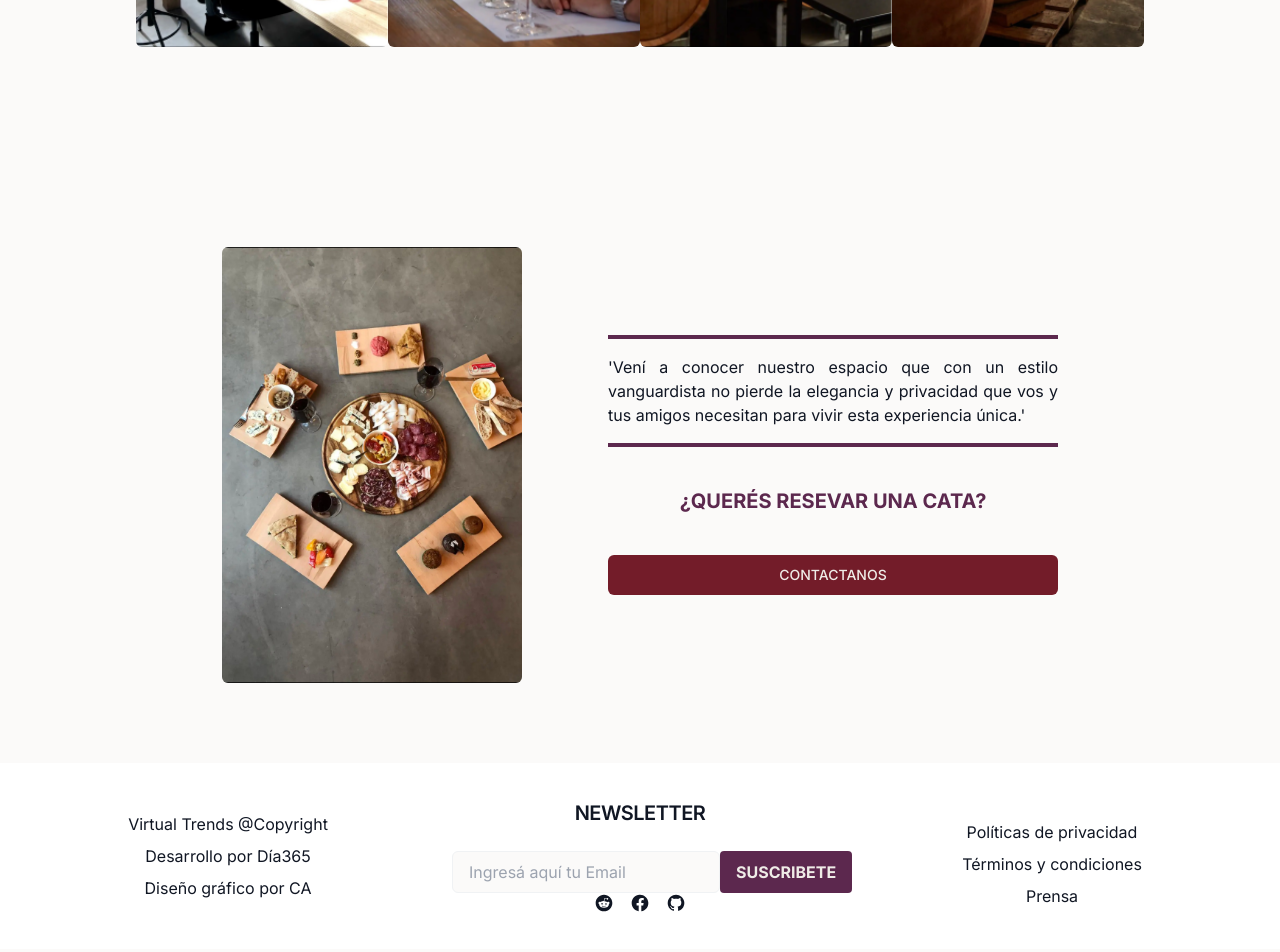
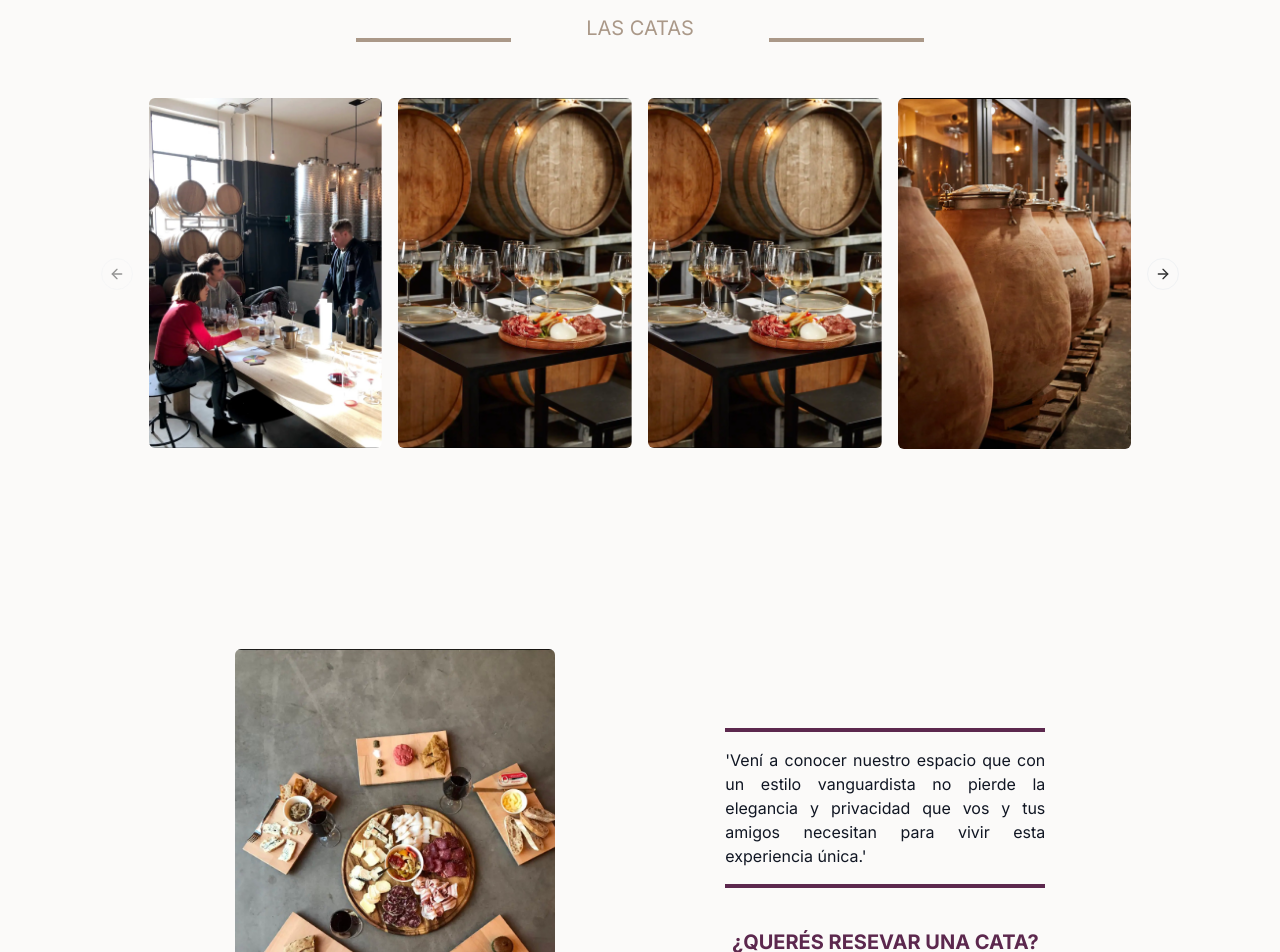
Before and after one commit to VinoVivo/VinoVivo-Frontend, a Next.js app in the folder vino-vivo/: page /concept in a window 1280 px wide. Shown: the part 1180-2132 px from the top of the page. Built offline with nearby package versions, Linux system fonts and the light colour scheme.

Commit message:
responsive en concept

```diff
--- a/vino-vivo/package.json
+++ b/vino-vivo/package.json
@@ -12,10 +12,12 @@
     "@radix-ui/react-accordion": "^1.1.2",
     "@radix-ui/react-dialog": "^1.0.5",
     "@radix-ui/react-navigation-menu": "^1.1.4",
+    "@radix-ui/react-slider": "^1.1.2",
     "@radix-ui/react-slot": "^1.0.2",
     "axios": "^1.6.8",
     "class-variance-authority": "^0.7.0",
     "clsx": "^2.1.1",
+    "embla-carousel-react": "^8.0.4",
     "lucide-react": "^0.378.0",
     "next": "14.2.3",
     "react": "^18",
--- a/vino-vivo/src/components/Title/Title.module.css
+++ b/vino-vivo/src/components/Title/Title.module.css
@@ -6,7 +6,7 @@
     text-align: center;
     width: 100%;
     margin: 0;
-    color: rgba(92, 40, 78, 1);
+    color: "hsl(var(--violeta))"
 }
 
 .typography_title::before {
@@ -27,5 +27,5 @@
     position: relative;
     vertical-align: middle;
     width: 20%;
-    background-color: rgba(92, 40, 78, 1);
+    background-color: "hsl(var(--violeta))"
 }
--- a/vino-vivo/src/components/concept/Concept.tsx
+++ b/vino-vivo/src/components/concept/Concept.tsx
@@ -2,59 +2,87 @@ import React from 'react'
 import { Card, CardDescription, CardHeader, CardTitle } from '../ui/card'
 import Image from 'next/image'
 import { Button } from '../ui/button'
+import { Carousel, CarouselContent, CarouselItem, CarouselNext, CarouselPrevious } from '../ui/carousel'
+
+
 
 const Concept = () => {
   return (
-    <div className='flex-col space-between  w-full px-10'>
-      <section className=' px-24  w-full mt-60 '>
-        <div className='flex w-2/4 mx-auto p-4'>
-            <div className="border-b-4 border-b-beige w-[341px]" />
-            <h1 className=' text-beige w-full text-center'>NUESTRA HISTORIA</h1>
-            <div className="border-b-4 border-b-beige w-[341px]" />
+    <div className='flex-col space-between  w-full px-10 sm:px-2'>
+      <section className=' md:px-16  w-11/12 mt-60 sm:px-1 mx-auto '>
+        <div className='flex w-[300px] mx-auto p-4 sm:w-[600px] sm:p-none'>
+            <div className="border-b-4 border-b-beige w-[341px] m-0 sm:hidden md:flex" />
+            <h1 className='text-xl text-beige w-full text-center m-0'>NUESTRA HISTORIA</h1>
+            <div className="border-b-4 border-b-beige w-[341px] sm:hidden md:flex" />
         </div>
-        <div className='flex justify-between mt-10'>
-        <Image src='/image 37.png' alt='imagen de cata' width={230} height={400} className='object-cover rounded-md'/>
+        <div className='flex flex-col flex-wrap justify-between gap-4 items-center mt-10  lg:flex-row  '>
+        <Image src='/image 37.png' alt='imagen de cata' width={230} height={400} className=' w-[280px] h-[350px] rounded-md '/>
 
-        <div className='w-[350px] text-justify flex items-center '>
-        <p className='text-secondary '>Renato Pagliano, creador de VinoVivo, tiene 38 años.  Casado y con un hijo, vivió en Almagro toda su vida, dedicándose al rubro desde pequeño por por herencia familiar.
+        <div className='min-w-60 max-w-[350px] text-justify flex flex-wrap items-center '>
+        <p className='text-secondary sm:py-10'>Renato Pagliano, creador de VinoVivo, tiene 38 años.  Casado y con un hijo, vivió en Almagro toda su vida, dedicándose al rubro desde pequeño por por herencia familiar.
         Pasó casi toda su vida entre cocina y barra, interactuando con las personas y sus distintos paladares. Hace 5 años decidió estudiar enología para ampliar sus conocimientos vitivinícolas, y descubrió que ésta era su pasión.
         Hoy tiene su propio emprendimiento gastronómico Vino Vivo donde comercializa los mejores vinos y
         donde realiza catas y maridajes personalizados.
         </p>
         </div>
-        <Image src='/image 54.png' alt='imagen de cata' width={230} height={260} className='object-cover rounded-md'/>
-        <Image src='/image 68.png' alt='imagen de cata' width={260} height={260} className='object-cover rounded-md'/>
+        <Image src='/image 54.png' alt='imagen de cata' width={230} height={260} className='object-cover w-[280px] h-[350px] rounded-md sm:hidden lg:flex'/>
+        <Image src='/image 68.png' alt='imagen de cata' width={260} height={260} className='object-cover w-[280px] h-[350px] rounded-md sm:w-[250px]'/>
         </div>
 
       </section>
-      <section className=' px-24 py-20 w-full '>
-        <div className='flex w-2/4 mx-auto p-4'>
-            <div className="border-b-4 border-b-beige w-[341px]" />
-            <h1 className=' text-beige w-full text-center'>LAS CATAS</h1>
-            <div className="border-b-4 border-b-beige w-[341px]" />
+      <section className=' flex flex-col flex-wrap md:px-24 py-20 w-full sm:px-1 md:flex-row '>
+      <div className='flex w-[300px] mx-auto p-4 sm:w-[600px] sm:p-none'>
+            <div className="border-b-4 border-b-beige w-[341px] m-0 sm:hidden md:flex" />
+            <h1 className='text-xl text-beige w-full text-center m-0'>LAS CATAS</h1>
+            <div className="border-b-4 border-b-beige w-[341px] sm:hidden md:flex" />
         </div>
-        <div className='flex justify-between mt-10 '>
-        <Image src='/cata-explicacion 1.png' alt='imagen de cata' width={260} height={260} className='object-cover rounded-md'/>
-        <Image src='/cata-experiencia 1.png' alt='imagen de cata' width={260} height={260} className='object-cover rounded-md'/>
-        <Image src='/serviciodecata-y-bodega 1.png' alt='imagen de cata' width={260} height={260} className='object-cover rounded-md'/>
-        <Image src='/bodega 2.png' alt='imagen de cata' width={260} height={260} className='object-cover rounded-md'/>
+          <Carousel className='flex w-11/12 my-10 m-auto gap-4 py-10'>
+            <CarouselContent>
+              <CarouselItem className="basis-1/1 md:basis-1/4 sm:basis-1/2">
+            <Image src='/cata-explicacion 1.png' alt='imagen de cata' width={260} height={260} className='object-cover  rounded-md'/></CarouselItem>
+              <CarouselItem className="basis-1/1 md:basis-1/4 sm:basis-1/2">
+              <Image src='/serviciodecata-y-bodega 1.png' alt='imagen de cata' width={260} height={260} className='object-cover  rounded-md'/></CarouselItem>
+              <CarouselItem className="basis-1/1 md:basis-1/4 sm:basis-1/2">
+                <Image src='/serviciodecata-y-bodega 1.png' alt='imagen de cata' width={260} height={260} className='object-cover  rounded-md'/></CarouselItem>
+              <CarouselItem className="basis-1/1 md:basis-1/4 sm:basis-1/2">
+              <Image src='/bodega 2.png' alt='imagen de cata' width={260} height={260} className='object-cover  rounded-md'/></CarouselItem>
+              <CarouselItem className="basis-1/1 md:basis-1/4 sm:basis-1/2">
+            <Image src='/cata-explicacion 1.png' alt='imagen de cata' width={260} height={260} className='object-cover  rounded-md'/></CarouselItem>
+            <CarouselItem className="basis-1/1 md:basis-1/4 sm:basis-1/2">
+              <Image src='/bodega 2.png' alt='imagen de cata' width={260} height={260} className='object-cover  rounded-md'/></CarouselItem>
+              <CarouselItem className="basis-1/1 md:basis-1/4 sm:basis-1/2">
+              <Image src='/bodega 2.png' alt='imagen de cata' width={260} height={260} className='object-cover  rounded-md'/></CarouselItem>
+            </CarouselContent>
+
+               <CarouselPrevious />
+                <CarouselNext />
+          </Carousel>
+
+
+
+
+
+        <div className='flex justify-between'>
+
+
+
         </div>
       </section>
 
-      <section className=' px-24 py-20 w-full '>
+      <section className=' px-0 md:px-24 py-10 w-full '>
 
-        <div className='flex items-center justify-evenly mt-10 '>
+        <div className='flex flex-col-reverse items-center justify-evenly mt-10 m-auto  gap-10 md:flex-row'>
 
-        <Image src='/cata-amigos 1.png' alt='imagen de cata' width={300} height={260} className='object-fill rounded-md '/>
+        <Image src='/cata-amigos 1.png' alt='imagen de cata' width={300} height={260} className='object-cover min-w-80 max-w-[350px] rounded-md '/>
 
-        <div className='w-[450px] flex-col  '>
+        <div className='w-[320px] flex-col  '>
             <div className="border-b-4 border-b-violeta w-full " />
-            <p className='text-secondary my-4 text-justify '>'Vení a conocer nuestro espacio que con un estilo vanguardista no pierde la elegancia y
+            <p className='text-secondary my-4 text-justify w-full'>'Vení a conocer nuestro espacio que con un estilo vanguardista no pierde la elegancia y
             privacidad que vos y tus amigos necesitan para vivir esta experiencia única.'
             </p>
             <div className="border-b-4 border-b-violeta w-full" />
             <p className='text-violeta text-xl font-bold my-10 text-center'>¿QUERÉS RESEVAR UNA CATA?</p>
-            <Button className='self-center hover:bg-violeta w-full '>CONTACTANOS</Button>
+            <Button className='bg-violeta hover:bg-primary w-full '>CONTACTANOS</Button>
         </div>
         </div>
       </section>
--- a/vino-vivo/src/components/layouts/footer/Footer.tsx
+++ b/vino-vivo/src/components/layouts/footer/Footer.tsx
@@ -8,19 +8,19 @@ function Footer() {
                 <div className="grid grid-cols-1 gap-5 sm:grid-cols-2 lg:grid-cols-6 py-7">
 
                     <div className="m-2 space-y-2 flex flex-col justify-center items-center sm:col-start-1 sm:col-span-2">
-                        <p className="text-secondary">Virtual Trends @Copyright</p>
-                        <p className=" text-secondary">Desarrollo por Día365</p>
-                        <p className="text-secondary">Diseño gráfico por CA</p>
+                        <p className="text-foreground">Virtual Trends @Copyright</p>
+                        <p className=" text-foreground">Desarrollo por Día365</p>
+                        <p className="text-foreground">Diseño gráfico por CA</p>
                     </div>
 
                     <div className="m-2 sm:col-span-2  items-center flex flex-col justify-center">
-                        <h1 className="max-w-lg text-xl font-semibold tracking-tight text-secondary xl:text-2x1">
+                        <h1 className="max-w-lg text-xl font-semibold tracking-tight text-foreground xl:text-2x1">
                             NEWSLETTER
                         </h1>
-                        <div className="flex flex-col mx-auto mt-6 space-y-3 md:space-y-0 md:flex-row">
+                        <div className="flex flex-col mx-auto mt-6 space-y-3 md:space-y-0 md:flex-row ">
                             <input id="email"
                                 type="text"
-                                className="px-4 py-2 bg-background border rounded-md text-secondary  focus:border-blue-400 dark:focus:border-blue-300 focus:outline-none focus:ring focus:ring-opacity-40 focus:ring-blue-300"
+                                className="px-4 py-2 bg-background border rounded-md text-foreground  focus:border-blue-400 dark:focus:border-blue-300 focus:outline-none focus:ring focus:ring-opacity-40 focus:ring-blue-300"
                                 placeholder="Ingresá aquí tu Email"
                             />
 
@@ -30,7 +30,7 @@ function Footer() {
                         </div>
                         <div className="flex items-center justify-between">
                             <div className="flex -mx-2">
-                                <a href="#" className="mx-2 text-secondary transition-colors duration-300 dark:text-gray-300 hover:text-blue-500 dark:hover:text-blue-400" aria-label="Reddit">
+                                <a href="#" className="mx-2 text-foreground transition-colors duration-300 dark:text-gray-300 hover:text-blue-500 dark:hover:text-blue-400" aria-label="Reddit">
                                     <svg className="w-5 h-5 fill-current" viewBox="0 0 24 24" fill="none"
                                         xmlns="http://www.w3.org/2000/svg">
                                         <path
@@ -39,7 +39,7 @@ function Footer() {
                                     </svg>
                                 </a>
 
-                                <a href="#" className="mx-2 text-secondary transition-colors duration-300 dark:text-gray-300 hover:text-blue-500 dark:hover:text-blue-400" aria-label="Facebook">
+                                <a href="#" className="mx-2 text-foreground transition-colors duration-300 dark:text-gray-300 hover:text-blue-500 dark:hover:text-blue-400" aria-label="Facebook">
                                     <svg className="w-5 h-5 fill-current" viewBox="0 0 24 24" fill="none"
                                         xmlns="http://www.w3.org/2000/svg">
                                         <path
@@ -48,7 +48,7 @@ function Footer() {
                                     </svg>
                                 </a>
 
-                                <a href="#" className="mx-2 text-secondary transition-colors duration-300 dark:text-gray-300 hover:text-blue-500 dark:hover:text-blue-400" aria-label="Github">
+                                <a href="#" className="mx-2 text-foreground transition-colors duration-300 dark:text-gray-300 hover:text-blue-500 dark:hover:text-blue-400" aria-label="Github">
                                     <svg className="w-5 h-5 fill-current" viewBox="0 0 24 24" fill="none"
                                         xmlns="http://www.w3.org/2000/svg">
                                         <path
@@ -61,9 +61,9 @@ function Footer() {
                     </div>
 
                     <div className="m-2 flex flex-col justify-center items-center space-y-2 h-full sm:col-start-5 sm:col-span-2">
-                        <a href="#" className="text-secondary transition-colors duration-300 dark:text-gray-300 dark:hover:text-blue-400 hover:underline hover:text-blue-500">Políticas de privacidad</a>
-                        <a href="#" className="text-secondary transition-colors duration-300 dark:text-gray-300 dark:hover:text-blue-400 hover:underline hover:text-blue-500">Términos y condiciones</a>
-                        <a href="#" className="text-secondary transition-colors duration-300 dark:text-gray-300 dark:hover:text-blue-400 hover:underline hover:text-blue-500">Prensa</a>
+                        <a href="#" className="text-foreground transition-colors duration-300 dark:text-gray-300 dark:hover:text-blue-400 hover:underline hover:text-blue-500">Políticas de privacidad</a>
+                        <a href="#" className="text-foreground transition-colors duration-300 dark:text-gray-300 dark:hover:text-blue-400 hover:underline hover:text-blue-500">Términos y condiciones</a>
+                        <a href="#" className="text-foreground transition-colors duration-300 dark:text-gray-300 dark:hover:text-blue-400 hover:underline hover:text-blue-500">Prensa</a>
                     </div>
 
                 </div>
--- /dev/null
+++ b/vino-vivo/src/components/ui/carousel.tsx
@@ -0,0 +1,262 @@
+"use client"
+
+import * as React from "react"
+import useEmblaCarousel, {
+  type UseEmblaCarouselType,
+} from "embla-carousel-react"
+import { ArrowLeft, ArrowRight } from "lucide-react"
+
+import { cn } from "@/lib/utils"
+import { Button } from "@/components/ui/button"
+
+type CarouselApi = UseEmblaCarouselType[1]
+type UseCarouselParameters = Parameters<typeof useEmblaCarousel>
+type CarouselOptions = UseCarouselParameters[0]
+type CarouselPlugin = UseCarouselParameters[1]
+
+type CarouselProps = {
+  opts?: CarouselOptions
+  plugins?: CarouselPlugin
+  orientation?: "horizontal" | "vertical"
+  setApi?: (api: CarouselApi) => void
+}
+
+type CarouselContextProps = {
+  carouselRef: ReturnType<typeof useEmblaCarousel>[0]
+  api: ReturnType<typeof useEmblaCarousel>[1]
+  scrollPrev: () => void
+  scrollNext: () => void
+  canScrollPrev: boolean
+  canScrollNext: boolean
+} & CarouselProps
+
+const CarouselContext = React.createContext<CarouselContextProps | null>(null)
+
+function useCarousel() {
+  const context = React.useContext(CarouselContext)
+
+  if (!context) {
+    throw new Error("useCarousel must be used within a <Carousel />")
+  }
+
+  return context
+}
+
+const Carousel = React.forwardRef<
+  HTMLDivElement,
+  React.HTMLAttributes<HTMLDivElement> & CarouselProps
+>(
+  (
+    {
+      orientation = "horizontal",
+      opts,
+      setApi,
+      plugins,
+      className,
+      children,
+      ...props
+    },
+    ref
+  ) => {
+    const [carouselRef, api] = useEmblaCarousel(
+      {
+        ...opts,
+        axis: orientation === "horizontal" ? "x" : "y",
+      },
+      plugins
+    )
+    const [canScrollPrev, setCanScrollPrev] = React.useState(false)
+    const [canScrollNext, setCanScrollNext] = React.useState(false)
+
+    const onSelect = React.useCallback((api: CarouselApi) => {
+      if (!api) {
+        return
+      }
+
+      setCanScrollPrev(api.canScrollPrev())
+      setCanScrollNext(api.canScrollNext())
+    }, [])
+
+    const scrollPrev = React.useCallback(() => {
+      api?.scrollPrev()
+    }, [api])
+
+    const scrollNext = React.useCallback(() => {
+      api?.scrollNext()
+    }, [api])
+
+    const handleKeyDown = React.useCallback(
+      (event: React.KeyboardEvent<HTMLDivElement>) => {
+        if (event.key === "ArrowLeft") {
+          event.preventDefault()
+          scrollPrev()
+        } else if (event.key === "ArrowRight") {
+          event.preventDefault()
+          scrollNext()
+        }
+      },
+      [scrollPrev, scrollNext]
+    )
+
+    React.useEffect(() => {
+      if (!api || !setApi) {
+        return
+      }
+
+      setApi(api)
+    }, [api, setApi])
+
+    React.useEffect(() => {
+      if (!api) {
+        return
+      }
+
+      onSelect(api)
+      api.on("reInit", onSelect)
+      api.on("select", onSelect)
+
+      return () => {
+        api?.off("select", onSelect)
+      }
+    }, [api, onSelect])
+
+    return (
+      <CarouselContext.Provider
+        value={{
+          carouselRef,
+          api: api,
+          opts,
+          orientation:
+            orientation || (opts?.axis === "y" ? "vertical" : "horizontal"),
+          scrollPrev,
+          scrollNext,
+          canScrollPrev,
+          canScrollNext,
+        }}
+      >
+        <div
+          ref={ref}
+          onKeyDownCapture={handleKeyDown}
+          className={cn("relative", className)}
+          role="region"
+          aria-roledescription="carousel"
+          {...props}
+        >
+          {children}
+        </div>
+      </CarouselContext.Provider>
+    )
+  }
+)
+Carousel.displayName = "Carousel"
+
+const CarouselContent = React.forwardRef<
+  HTMLDivElement,
+  React.HTMLAttributes<HTMLDivElement>
+>(({ className, ...props }, ref) => {
+  const { carouselRef, orientation } = useCarousel()
+
+  return (
+    <div ref={carouselRef} className="overflow-hidden">
+      <div
+        ref={ref}
+        className={cn(
+          "flex",
+          orientation === "horizontal" ? "-ml-4" : "-mt-4 flex-col",
+          className
+        )}
+        {...props}
+      />
+    </div>
+  )
+})
+CarouselContent.displayName = "CarouselContent"
+
+const CarouselItem = React.forwardRef<
+  HTMLDivElement,
+  React.HTMLAttributes<HTMLDivElement>
+>(({ className, ...props }, ref) => {
+  const { orientation } = useCarousel()
+
+  return (
+    <div
+      ref={ref}
+      role="group"
+      aria-roledescription="slide"
+      className={cn(
+        "min-w-0 shrink-0 grow-0 basis-full",
+        orientation === "horizontal" ? "pl-4" : "pt-4",
+        className
+      )}
+      {...props}
+    />
+  )
+})
+CarouselItem.displayName = "CarouselItem"
+
+const CarouselPrevious = React.forwardRef<
+  HTMLButtonElement,
+  React.ComponentProps<typeof Button>
+>(({ className, variant = "outline", size = "icon", ...props }, ref) => {
+  const { orientation, scrollPrev, canScrollPrev } = useCarousel()
+
+  return (
+    <Button
+      ref={ref}
+      variant={variant}
+      size={size}
+      className={cn(
+        "absolute  h-8 w-8 rounded-full",
+        orientation === "horizontal"
+          ? "-left-12 top-1/2 -translate-y-1/2"
+          : "-top-12 left-1/2 -translate-x-1/2 rotate-90",
+        className
+      )}
+      disabled={!canScrollPrev}
+      onClick={scrollPrev}
+      {...props}
+    >
+      <ArrowLeft className="h-4 w-4" />
+      <span className="sr-only">Previous slide</span>
+    </Button>
+  )
+})
+CarouselPrevious.displayName = "CarouselPrevious"
+
+const CarouselNext = React.forwardRef<
+  HTMLButtonElement,
+  React.ComponentProps<typeof Button>
+>(({ className, variant = "outline", size = "icon", ...props }, ref) => {
+  const { orientation, scrollNext, canScrollNext } = useCarousel()
+
+  return (
+    <Button
+      ref={ref}
+      variant={variant}
+      size={size}
+      className={cn(
+        "absolute h-8 w-8 rounded-full",
+        orientation === "horizontal"
+          ? "-right-12 top-1/2 -translate-y-1/2"
+          : "-bottom-12 left-1/2 -translate-x-1/2 rotate-90",
+        className
+      )}
+      disabled={!canScrollNext}
+      onClick={scrollNext}
+      {...props}
+    >
+      <ArrowRight className="h-4 w-4" />
+      <span className="sr-only">Next slide</span>
+    </Button>
+  )
+})
+CarouselNext.displayName = "CarouselNext"
+
+export {
+  type CarouselApi,
+  Carousel,
+  CarouselContent,
+  CarouselItem,
+  CarouselPrevious,
+  CarouselNext,
+}
--- a/vino-vivo/tailwind.config.ts
+++ b/vino-vivo/tailwind.config.ts
@@ -14,6 +14,10 @@ const config = {
       center: true,
       padding: "2rem",
       screens: {
+        "sm": "380px",
+        "md": "650px",
+        "lg": "1024px",
+        "xl": "1280px",
         "2xl": "1400px",
       },
     },
```
Also changed, not shown: 1 other file (tests, documents, lock files or other folders).
